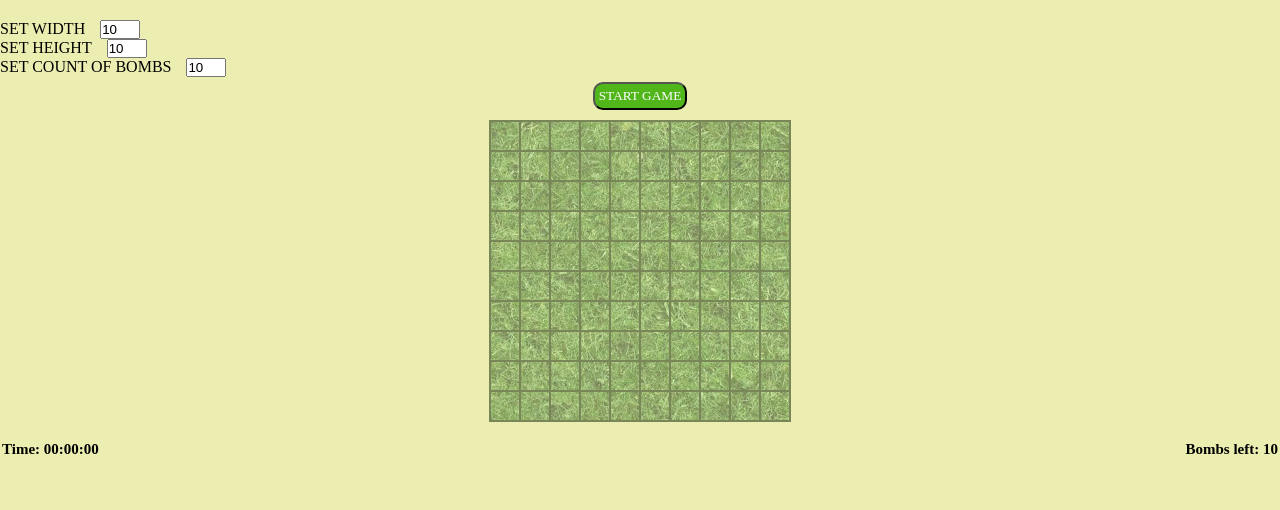
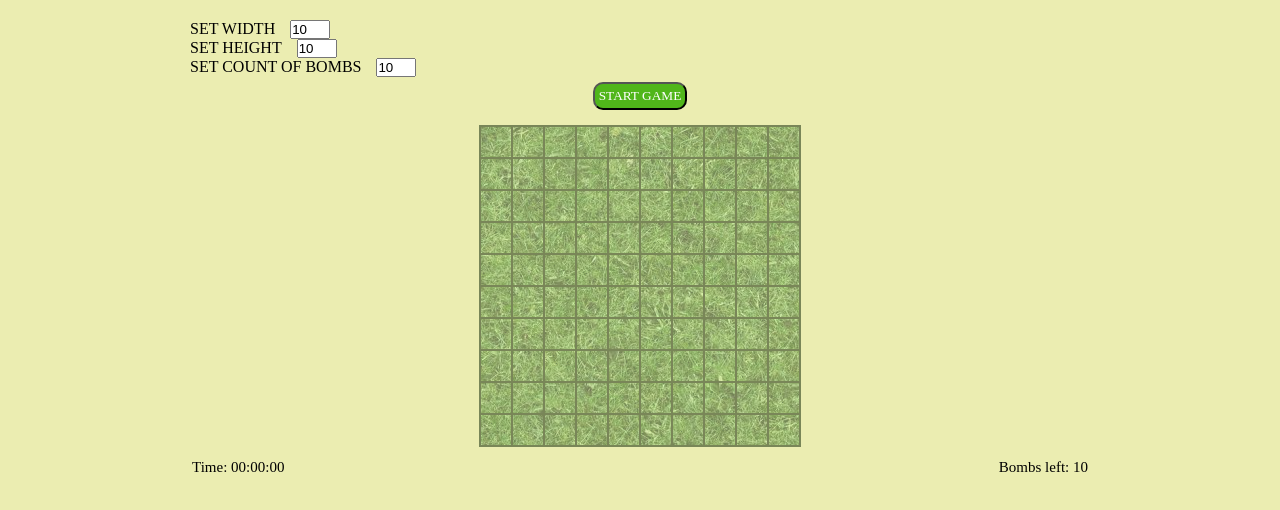
Before and after one commit to sergeykitchen/react_app_sapper, a React app: page / in a window 1280 px wide. Shown: the top 510 px of the page. Built offline with nearby package versions, Linux system fonts and the light colour scheme.

Commit message:
added scroll to table

```diff
--- a/src/App.jsx
+++ b/src/App.jsx
@@ -52,6 +52,7 @@ export const App = () => {
       <button disabled={disableParams} onClick={letsPlay} className="button">
         START GAME
       </button>
+      <div className="field_container">
         {isStart ? (
           <Field
             leftClickHandler={leftClickHandler}
@@ -61,6 +62,7 @@ export const App = () => {
         ) : (
           <FakeField params={params} />
         )}
+      </div>
       <GameStatus bombs={bombs} time={time} />
     </div>
   );
--- a/src/components/FakeField/index.jsx
+++ b/src/components/FakeField/index.jsx
@@ -12,7 +12,11 @@ export const FakeField = ({ params }) => {
     for (let i = 0; i < H; i++) {
       const row = [];
       for (let j = 0; j < W; j++) {
-        row.push(<td className="cell" key={"" + i + j}></td>);
+        row.push(
+          <td className="cell" key={"" + i + j}>
+            <div />
+          </td>
+        );
       }
       rows.push(<tr key={i}>{[row]}</tr>);
     }
--- a/src/components/Field/index.jsx
+++ b/src/components/Field/index.jsx
@@ -50,7 +50,7 @@ export const Field = ({ rows, clickHandler, leftClickHandler }) => {
                 key={index}
                 style={{ color: color }}
               >
-                {content}
+                <div>{content}</div>
               </td>
             );
           })}
--- a/src/styles.scss
+++ b/src/styles.scss
@@ -11,7 +11,9 @@ body {
 }
 .field {
   position: relative;
-  // width: 330px;
+  min-width: 330px;
+  width: 90%;
+  max-width: 900px;
   cursor: default;
   margin: 20px auto;
 }
@@ -40,6 +42,10 @@ body {
 
 /* ************ */
 
+.field_container {
+  overflow-x: auto;
+}
+
 .game_field {
   margin: 10px auto;
   border-collapse: collapse;
@@ -50,12 +56,14 @@ body {
 }
 
 td {
-  position: relative;
-  width: 30px;
-  height: 30px;
-  text-align: center;
-  font-size: 20px;
-  font-weight: bold;
+  div {
+    position: relative;
+    text-align: center;
+    font-size: 20px;
+    font-weight: bold;
+    width: 30px;
+    height: 30px;
+  }
 }
 .cell {
   border: 2px solid rgb(9, 33, 1);
```
Lines whose indentation alone changed are shown as unchanged.
